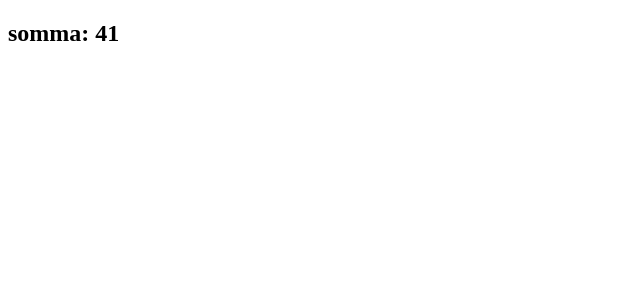
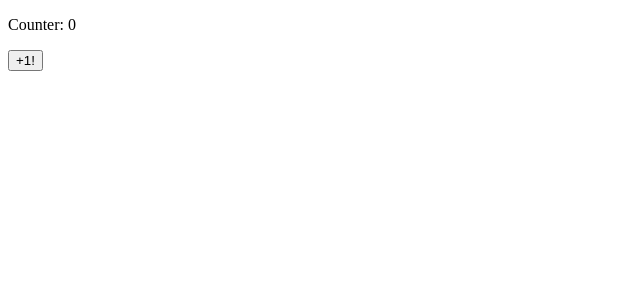
Before and after one commit to Lorenzoleggieri/esercizi-react, a React (Create React App) app: page / in a window 1280 px wide. Shown: the top 300 px of the page, without its empty margins (0-640 px from the left). Built offline with nearby package versions, Linux system fonts and the light colour scheme.

Commit message:
useState ex 1 completed

```diff
--- a/src/App.js
+++ b/src/App.js
@@ -1,15 +1,11 @@
 import React from "react";
-import { TodoList } from "./TodoList.js";
-import { LanguageContext } from "./LanguageContext.js";
-import { DisplayLanguage } from "./DisplayLanguage.js";
-import { Welcome } from "./Welcome.js";
-import { Sum } from "./Sum.js";
+import { ClickCounter } from "./ClickCounter";
 
 export class App extends React.Component {
 	render() {
 		return (
 			<div>
-				<Sum />
+				<ClickCounter />
 			</div>
 		);
 	}
--- a/src/ClickCounter.js
+++ b/src/ClickCounter.js
@@ -1,23 +1,17 @@
 import React from "react";
+import { useState } from "react";
 
-export class ClickCounter extends React.Component {
-state = {
-    count: 0
+export function ClickCounter() {
+	const [count, setCount] = useState(0);
+
+	function counterIncrement() {
+		setCount((count) => count + 1);
+	}
+
+	return (
+		<div>
+			<p>Counter: {count}</p>
+			<button onClick={counterIncrement}>+1!</button>
+		</div>
+	);
 }
-counterIncrement() {
-    this.setState((state) =>{
-        return {
-            count: state.count + 1
-        }
-    })
-}
-
-    render () {
-        return (
-            <div>
-                <p>Counter: {this.state.count}</p>
-                <button onClick={this.counterIncrement}>+1!</button>
-            </div>
-        )
-    }
-}
```
